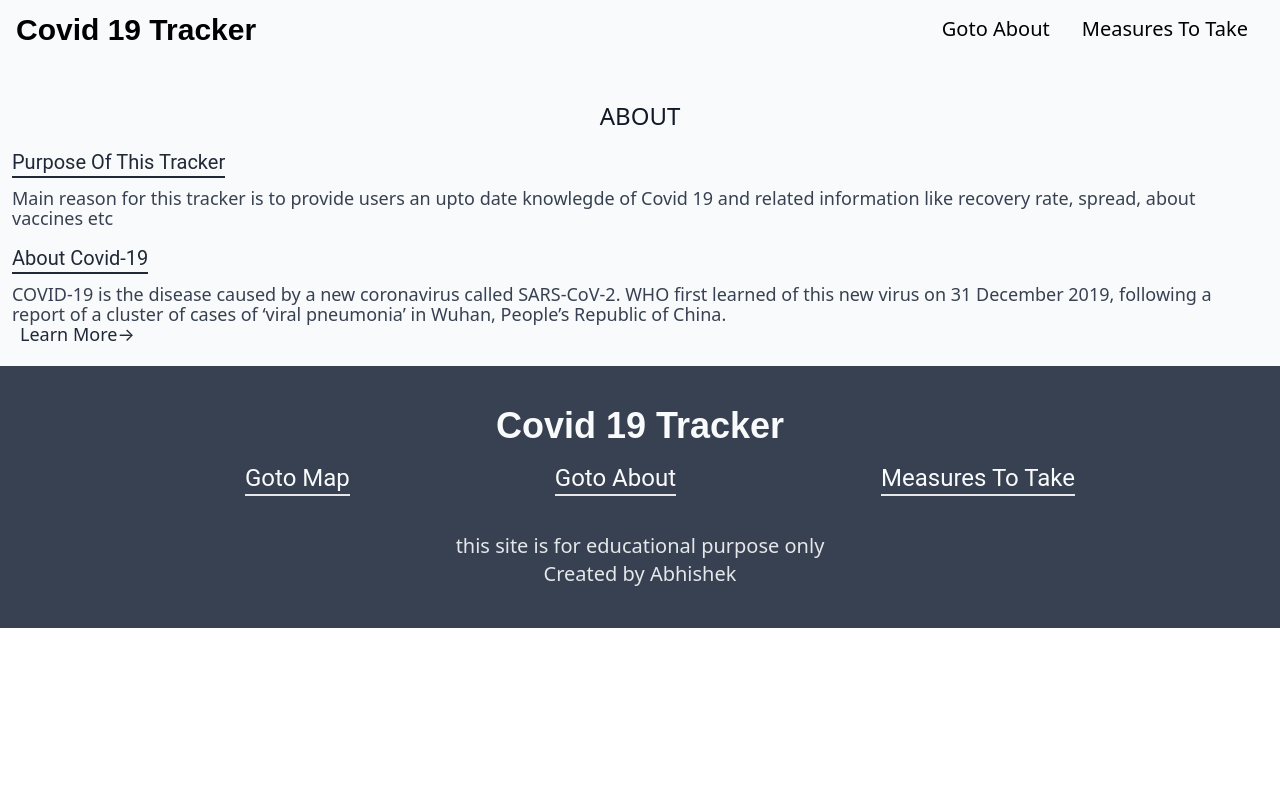
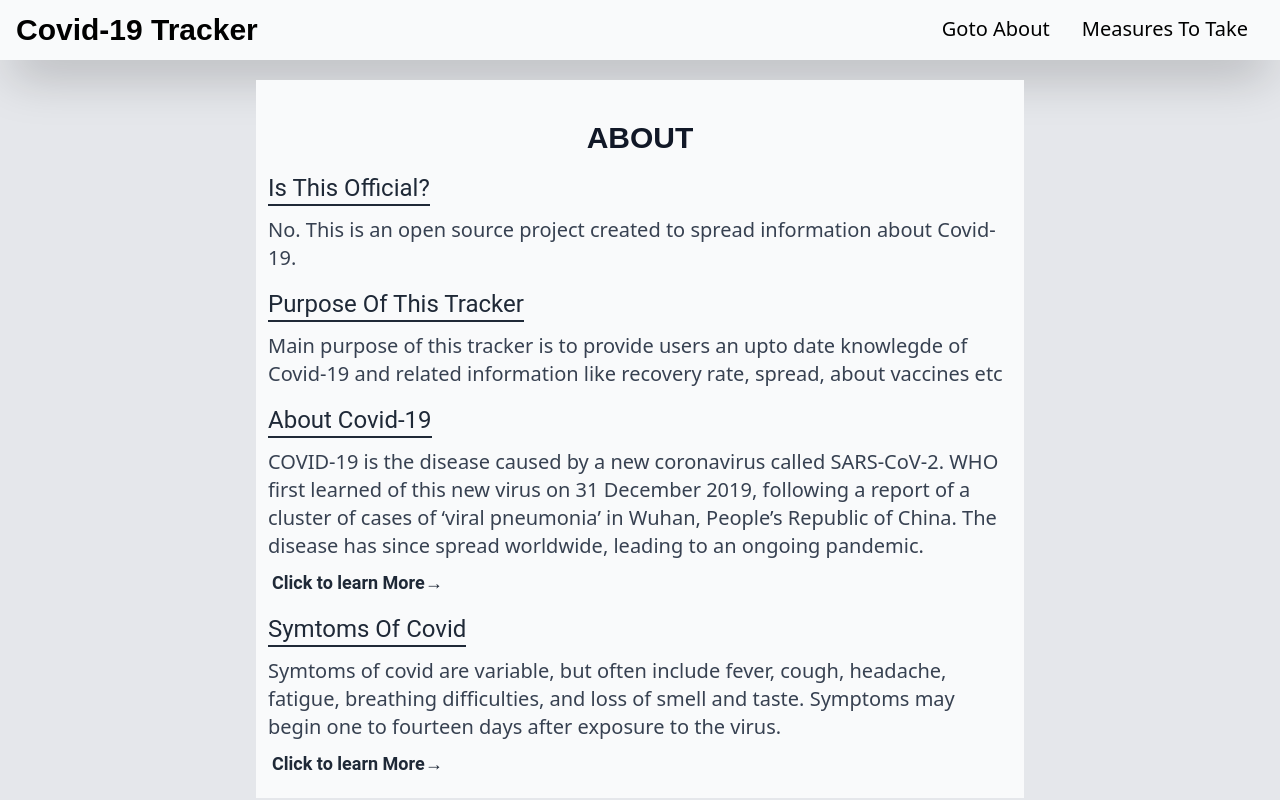
Before and after one commit to AbhishekRauthan/NextCovid, a Next.js app: page /about in a window 1280 px wide. Shown: the top 800 px of the page. Built offline with nearby package versions, Linux system fonts and the light colour scheme.

Commit message:
done with About Page

```diff
--- a/components/AboutContainer.tsx
+++ b/components/AboutSections.tsx
@@ -8,11 +8,11 @@ const AboutContainer: FC<Props> = ({ title, children }) => {
   return (
     <div className="ml-3 mr-5 text-left">
       <h1
-        className="text-xl font-roboto capitalize text-gray-800 border-b-2 border-gray-800  inline-block">
+        className="text-xl md:text-2xl font-roboto capitalize text-gray-800 border-b-2 border-gray-800  inline-block">
         {title}
       </h1>
       <p
-        className="mt-2.5 text-gray-700 font-medium text-lg leading-5">
+        className="mt-2.5 text-gray-700 font-medium text-lg md:text-xl leading-5">
         {children}
       </p>
     </div>
--- a/components/Button.tsx
+++ b/components/Button.tsx
@@ -11,7 +11,7 @@ interface Props {
 const Button: FC<Props> = ({ content, link, secondary }) => {
   if (secondary) {
     return (
-      <button className="border-b-2 text-gray-800 border-transparent md:px-2 hover:border-black hover:shadow-lg transform hover:-translate-y-3 duration-300 ease-in-out">
+      <button className="text-gray-800 text-lg font-roboto font-bold  border-gray-600 md:border-transparent border-l-4 md:hover:border-gray-800 transform hover:translate-x-5 transition delay-150 duration-300 ease-in-out ">
         <Link href={link}>
           {content}
         </Link>
--- a/components/Footer.tsx
+++ b/components/Footer.tsx
@@ -5,7 +5,7 @@ const Footer: FC = () => {
   return (
     <footer className="bg-gray-700">
       <div className="container mx-auto py-10 sm:py-10 text-gray-50 text-center">
-        <h1 className="text-xl sm:text-3xl md:text-4xl font-source font-bold">Covid 19 Tracker</h1>
+        <h1 className="text-xl sm:text-3xl md:text-4xl font-source font-bold">Covid-19 Tracker</h1>
         <ul className="flex flex-col md:flex-row items-center md:items-baseline md:justify-evenly text-center my-4">
           <li className="footer-link md:ml-10">
             <Link href="/map">
--- a/components/Navbar.tsx
+++ b/components/Navbar.tsx
@@ -6,11 +6,11 @@ const Navbar: FC = () => {
 
   return (
     <header className="bg-gray-50 ">
-      <div className="flex md:flex-row z-10 justify-between items-center xs:p-3 sm:px-4 shadow-2xl xs:relative">
+      <div className="flex md:flex-row z-10 justify-between items-center xs:p-3 sm:px-4 shadow-2xl  xs:relative">
         <div className="block">
           <h1 className="xs:text-xl sm:text-3xl sm:py-3 capitalize font-bold font-source">
             <Link href="/">
-              Covid 19 tracker
+              Covid-19 tracker
             </Link>
           </h1>
         </div>
--- a/pages/about.tsx
+++ b/pages/about.tsx
@@ -1,23 +1,46 @@
 import Layout from "../components/Layout"
-import AboutContainer from "../components/AboutContainer"
+import AboutContainer from "../components/AboutSections"
 import Button from "../components/Button"
+import Head from 'next/head'
 
 const About = () => {
   return (
+    <>
+    <Head>
+      <title>About - Covid-19 Tracker</title>
+    </Head>
     <Layout>
-      <div className="w-full flex flex-col justify-center bg-gray-50 space-y-4 py-5">
-        <h1 className="text-center text-2xl text-gray-900 font-medium uppercase mt-5">About</h1>
+      <div className="max-w-screen-md mx-auto flex flex-col justify-center bg-gray-50 space-y-4 py-5 md:my-5">
+        <h1 className="text-center text-2xl md:text-3xl text-gray-900 font-source font-semibold uppercase mt-5">About</h1>
+
+        <AboutContainer title="Is this official?">
+          No. This is an open source project created to spread information about Covid-19.
+        </AboutContainer>
+
         <AboutContainer title="purpose of this tracker">
-          Main reason for this tracker is to provide users an upto date knowlegde of Covid 19 and related information like recovery rate, spread, about vaccines etc
+          Main purpose of this tracker is to provide users an upto date knowlegde of Covid-19 and related information like recovery rate, spread, about vaccines etc
         </AboutContainer>
+
 
         <AboutContainer title="about covid-19">
           COVID-19 is the disease caused by a new coronavirus called SARS-CoV-2.  WHO first learned of this new virus on 31 December 2019, following a report of a cluster of cases of ‘viral pneumonia’ in Wuhan, People’s Republic of China.
+          The disease has since spread worldwide, leading to an ongoing pandemic.
           <br />
-          <Button secondary content="Learn More" link="https://www.who.int/emergencies/diseases/novel-coronavirus-2019/question-and-answers-hub/q-a-detail/coronavirus-disease-covid-19" />
+          <div className="mt-2">
+            <Button secondary content="Click to learn More" link="https://www.who.int/emergencies/diseases/novel-coronavirus-2019/question-and-answers-hub/q-a-detail/coronavirus-disease-covid-19" />
+          </div>
+        </AboutContainer>
+
+        <AboutContainer title="symtoms of covid">
+          Symtoms of covid are variable, but often include fever, cough, headache, fatigue, breathing difficulties, and loss of smell and taste. Symptoms may begin one to fourteen days after exposure to the virus.
+          <br />
+          <div className="mt-2">
+          <Button secondary content="Click to learn More" link="/meassures" />
+          </div>
         </AboutContainer>
       </div>
     </Layout >
+  </>
   )
 }
 
--- a/pages/index.tsx
+++ b/pages/index.tsx
@@ -2,9 +2,14 @@ import Layout from "../components/Layout";
 import Hero from "../components/Hero";
 import CardContainer from "../components/CardContainer";
 import Card from "../components/Card";
+import Head from 'next/head'
 
 export default function Home() {
   return (
+    <>
+    <Head>
+      <title>Covid-19 Tracker</title>
+    </Head>
     <Layout>
       <Hero />
       <CardContainer>
@@ -29,5 +34,6 @@ export default function Home() {
         />
       </CardContainer>
     </Layout>
+  </>
   );
 }
```
